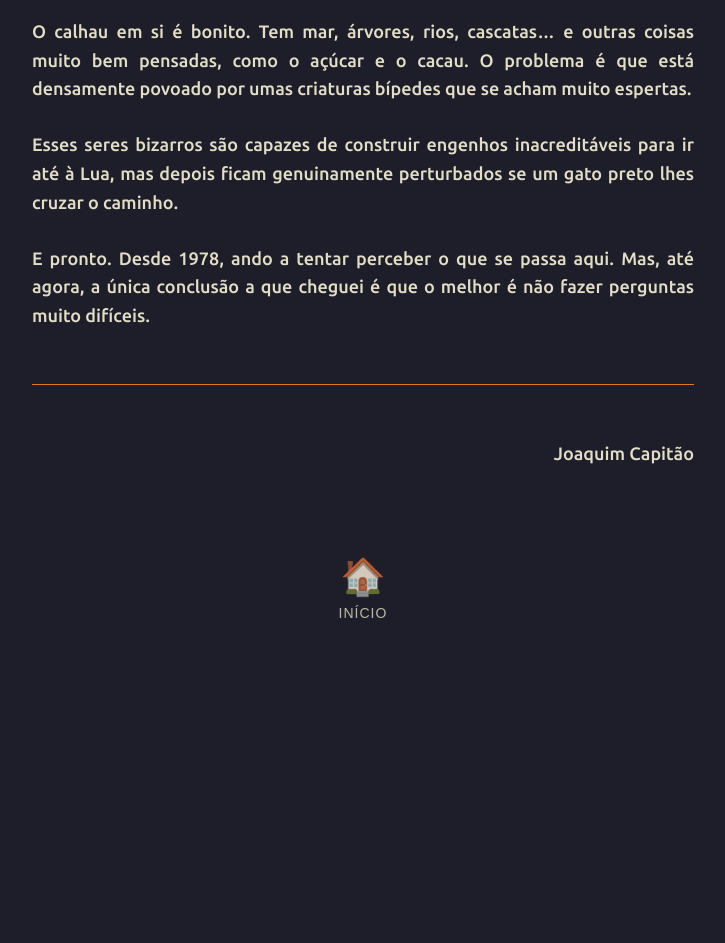
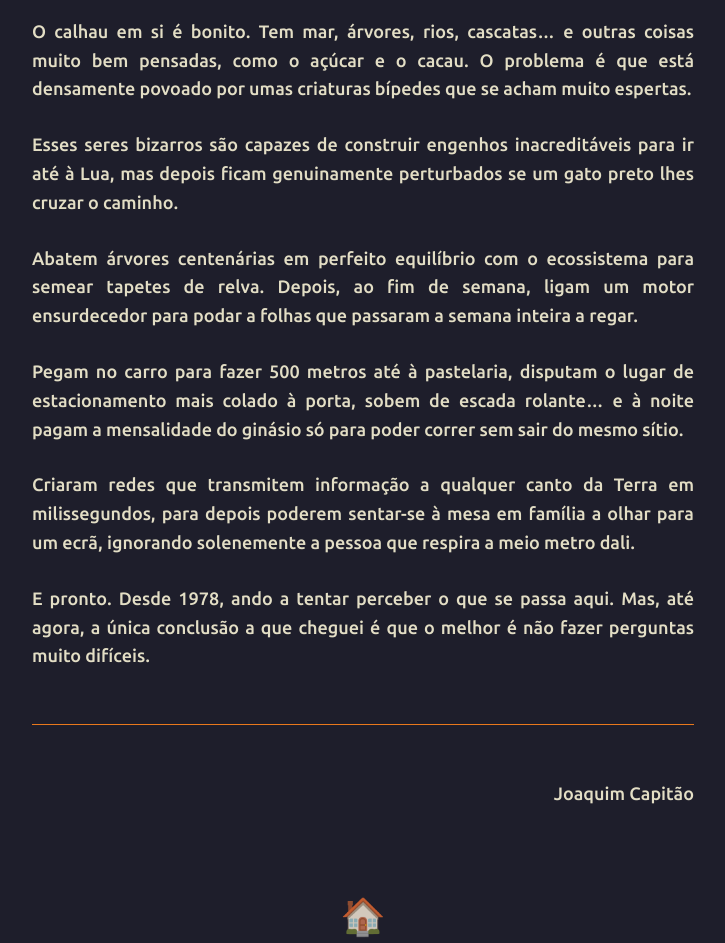
Before and after one commit to joaquim-capitao/joaquim-capitao.github.io, a Jekyll site: the page built from autobiografia.md, in a window 1280 px wide. Shown: the part 772-1715 px from the top of the page, without its empty margins (277-1002 px from the left). Built offline with Jekyll 4.4.1, drawn with Linux system fonts in a browser that asks for light colours; our own code applies the rules of GitHub Pages for plain Markdown files; before the commit the page ends 1454 px from its top, so only the background shows below that.

Commit message:
Update autobiografia.md

```diff
--- a/autobiografia.md
+++ b/autobiografia.md
@@ -8,9 +8,15 @@ Assim que cheguei, disseram-me: *"Olha, parabéns, calhou-te a fatia a que chama
 
 Nunca percebi bem esta mania de desenhar linhas no chão e dizer *"daqui para ali é meu"*. Mas enfim. Eu não dividi nada. Quando cá cheguei, o caos já estava instalado. Por isso, não me venham pedir satisfações.
 
-O calhau em si é bonito. Tem mar, árvores, rios, cascatas... e outras coisas muito bem pensadas, como o açúcar e o cacau. O problema é que está densamente povoado por umas criaturas bípedes que se acham muito espertas.
+O calhau em si é bonito. Tem mar, árvores, rios, cascatas… e outras coisas muito bem pensadas, como o açúcar e o cacau. O problema é que está densamente povoado por umas criaturas bípedes que se acham muito espertas.
 
 Esses seres bizarros são capazes de construir engenhos inacreditáveis para ir até à Lua, mas depois ficam genuinamente perturbados se um gato preto lhes cruzar o caminho.
+
+Abatem árvores centenárias em perfeito equilíbrio com o ecossistema para semear tapetes de relva. Depois, ao fim de semana, ligam um motor ensurdecedor para podar a folhas que passaram a semana inteira a regar.
+
+Pegam no carro para fazer 500 metros até à pastelaria, disputam o lugar de estacionamento mais colado à porta, sobem de escada rolante… e à noite pagam a mensalidade do ginásio só para poder correr sem sair do mesmo sítio.
+
+Criaram redes que transmitem informação a qualquer canto da Terra em milissegundos, para depois poderem sentar-se à mesa em família a olhar para um ecrã, ignorando solenemente a pessoa que respira a meio metro dali.
 
 E pronto. Desde 1978, ando a tentar perceber o que se passa aqui. Mas, até agora, a única conclusão a que cheguei é que o melhor é não fazer perguntas muito difíceis.
 
```
